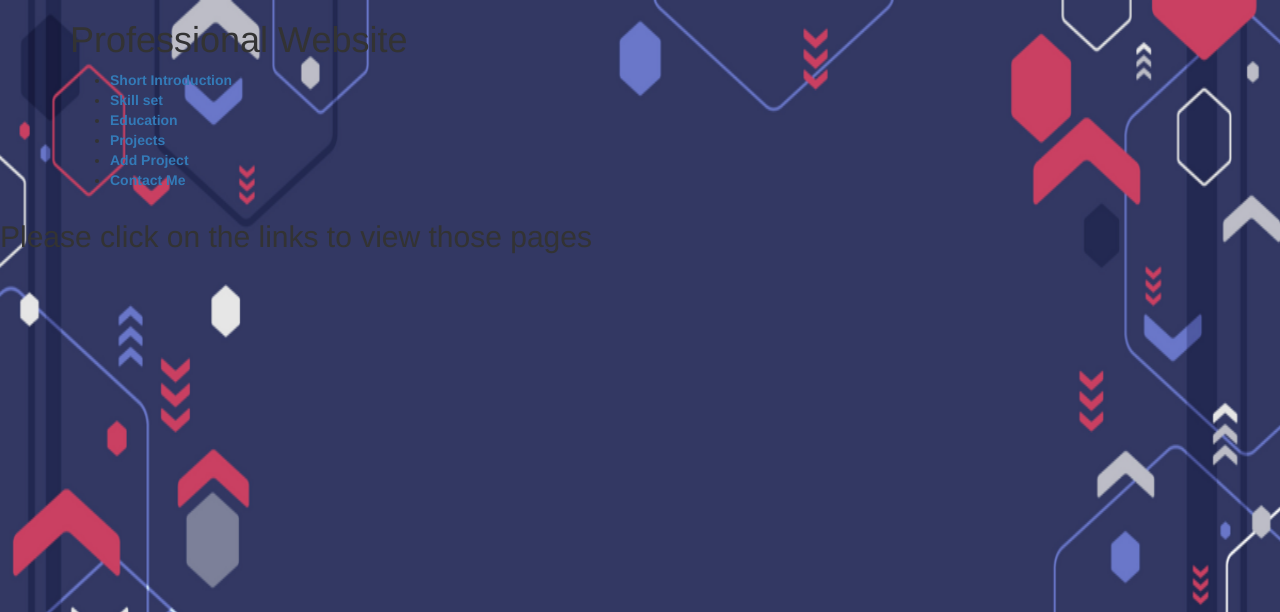
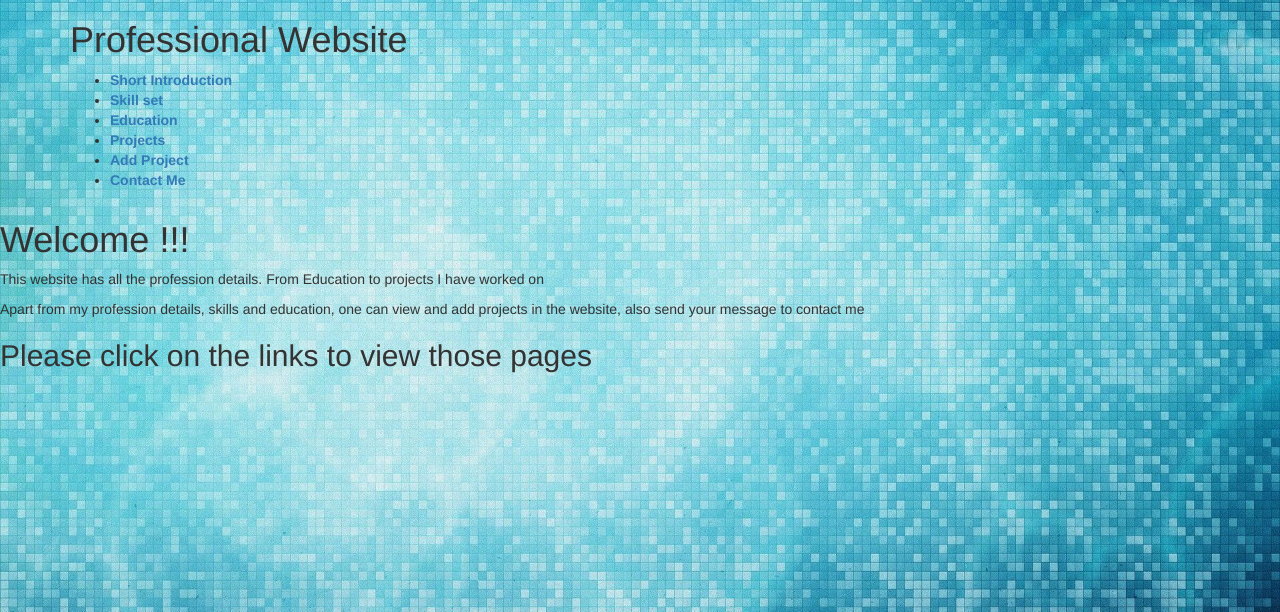
Before and after one commit to krvsai/WebApplication, a Flask app: page / in a window 1280 px wide. Shown: the top 612 px of the page. Run offline with Flask 2, Linux system fonts and the light colour scheme; some libraries are stand-ins or nearby versions.

Commit message:
All final changes before video

```diff
--- a/main.py
+++ b/main.py
@@ -18,7 +18,7 @@ logging.basicConfig(level=logging.DEBUG)
 
 # using flask_restful
 # creating the flask app
-app = Flask(__name__)
+app = Flask(__name__, template_folder='templates')
 # creating an API object
 api = Api(app)
 
--- a/templates/index.html
+++ b/templates/index.html
@@ -9,9 +9,12 @@
   <body>
     {% extends "template.html" %}
     {% block content %}
+    <h1>Welcome !!!</h1>
+    <p>This website has all the profession details. From Education to projects I have worked on</p>
+    <p>Apart from my profession details, skills and education, one can view and add projects in the website, also send your message to contact me </p>
     <h2>Please click on the links to view those pages</h2>
-    {% endblock %}
 
+{% endblock %}
 
     <header>
       <div class="container">
@@ -30,4 +33,5 @@
     </header>
     <script src="https://cdnjs.cloudflare.com/ajax/libs/jquery/3.6.0/jquery.min.js" integrity="sha512-894YE6QWD5I59HgZOGReFYm4dnWc1Qt5NtvYSaNcOP+u1T9qYdvdihz0PPSiiqn/+/3e7Jo4EaG7TubfWGUrMQ==" crossorigin="anonymous" referrerpolicy="no-referrer"></script>
   </body>
+
 </html>
--- a/templates/template.html
+++ b/templates/template.html
@@ -8,8 +8,8 @@
   <link rel="stylesheet" href="{{ url_for('static',    filename='css/template.css') }}">
   <style>
       body {
-          background-image: url('.../static/image.png');
-          background-repeat: no-repeat;
+          background-image: url('/static/bcimage.jpg');
+          background-repeat: repeat-y;
           background-attachment: fixed;
           background-size: 100% 100%;
       }
```
Also changed, not shown: templates/shortIntro.html (renamed from templates/shortInto.html, +13 -15 lines), static/Hpic.png (added), static/bcimage.jpg (added), static/css/template.css (deleted), static/harshacage.png (added), static/image.png (deleted), static/img.png (deleted), templates/contactme.html (renamed from templates/contact.html), 1 other file.
